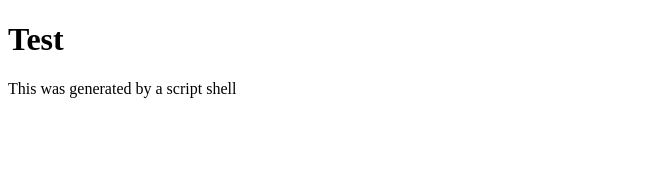
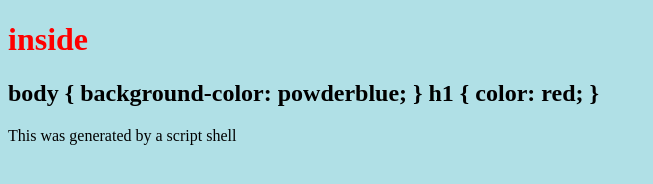
Before and after one commit to caickdias/shell-script-static-site, a plain HTML site: page index.html in a window 1280 px wide. Shown: the whole page, without its empty margins (0-653 px from the left). Drawn offline with Linux system fonts and the light colour scheme.

Commit message:
added css and list file

```diff
--- a/index.html
+++ b/index.html
@@ -1,10 +1,26 @@
 <!DOCTYPE html>
 <html>
 	<head>
-		<title>Test</title>
+		<title>Cards List</title>
+		<style>
+		body {
+	background-color: powderblue;
+}
+
+h1 {
+	color: red;
+}
+		</style>
 	</head>
 	<body>
-		<h1>Test</h1>
+		<h1>inside</h1>
+		<h2>body {
+	background-color: powderblue;
+}
+
+h1 {
+	color: red;
+}</h2>
 		<p>This was generated by a script shell</p>
 	</body>
 </html>
```
Also changed, not shown: list.txt (added), 1 other file.
